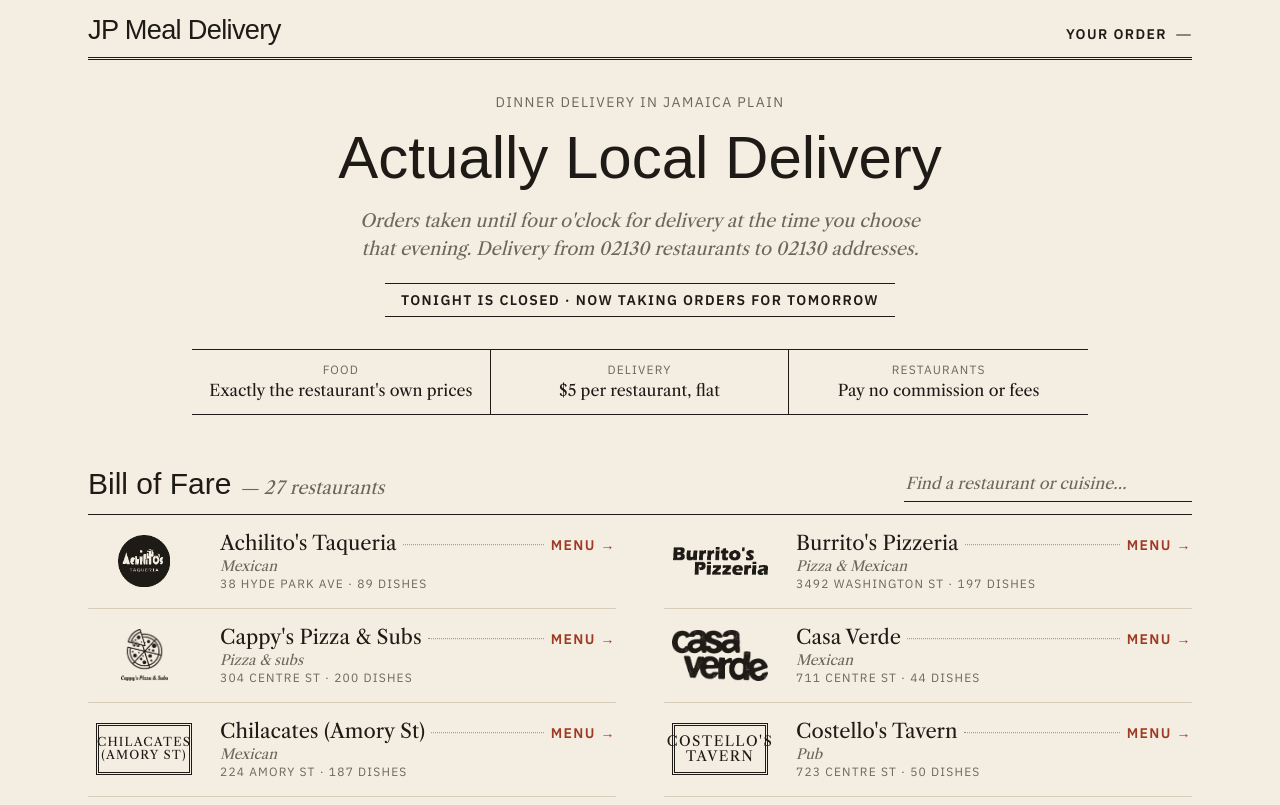
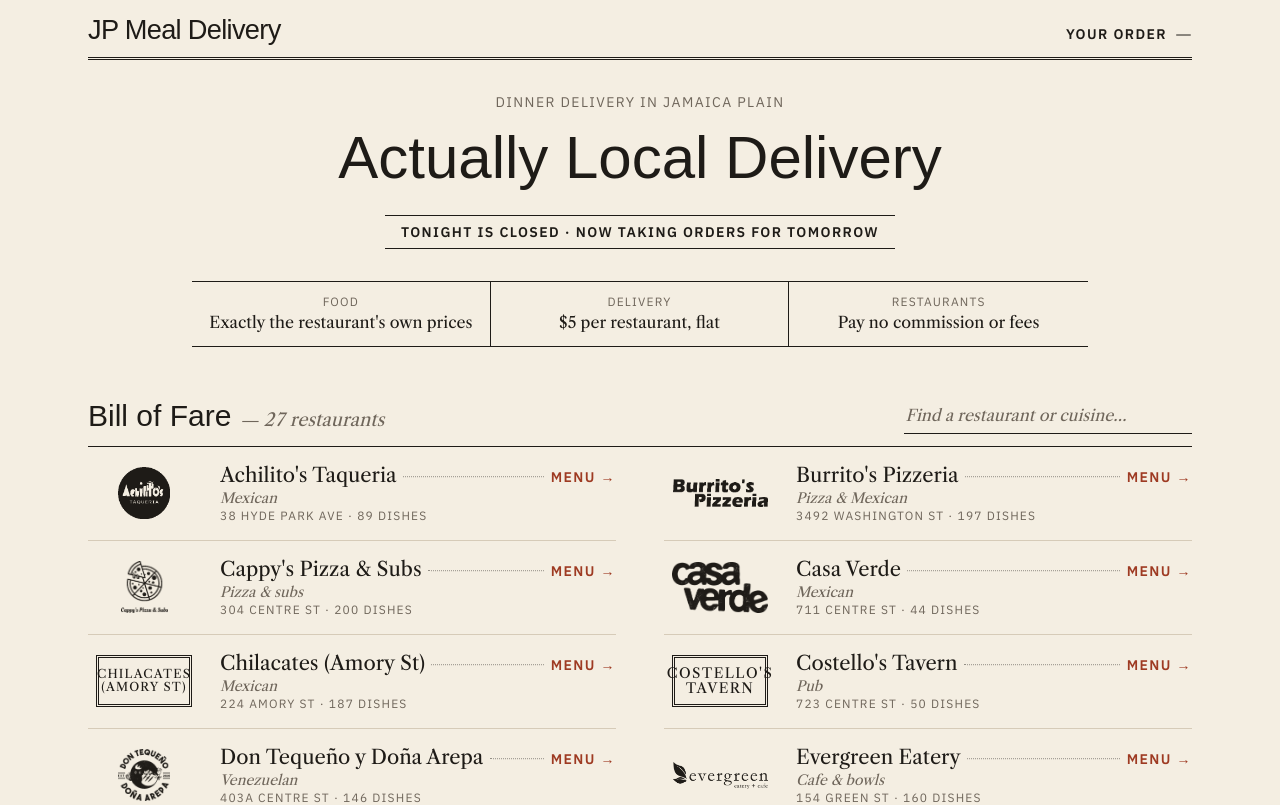
Before and after one commit to wkenney10/JPMealDelivery, a Next.js app: page / in a window 1280 px wide. Shown: the top 805 px of the page. Built offline with nearby package versions, Linux system fonts and the light colour scheme; a web font is replaced by a local one.

Commit message:
Remove home page intro line
Co-Authored-By: Claude Opus 5.5 <noreply@anthropic.com>
Claude-Session: https://claude.ai/code/session_0138QxPPM8M957zxLGuWeQrY

```diff
--- a/src/app/page.tsx
+++ b/src/app/page.tsx
@@ -27,9 +27,6 @@ export default function Home() {
       <section className="text-center">
         <p className="smallcaps text-sm text-muted">Dinner delivery in Jamaica Plain</p>
         <h1 className="mt-2 font-display text-4xl leading-tight sm:text-6xl">Actually Local Delivery</h1>
-        <p className="mx-auto mt-3 max-w-xl font-serif text-lg italic text-muted">
-          Orders taken until four o&apos;clock for delivery at the time you choose that evening. Delivery from 02130 restaurants to 02130 addresses.
-        </p>
         <p className="mt-5 inline-block border-y border-ink px-4 py-1.5 text-sm">
           {beforeCutoff ? (
             <>
```
